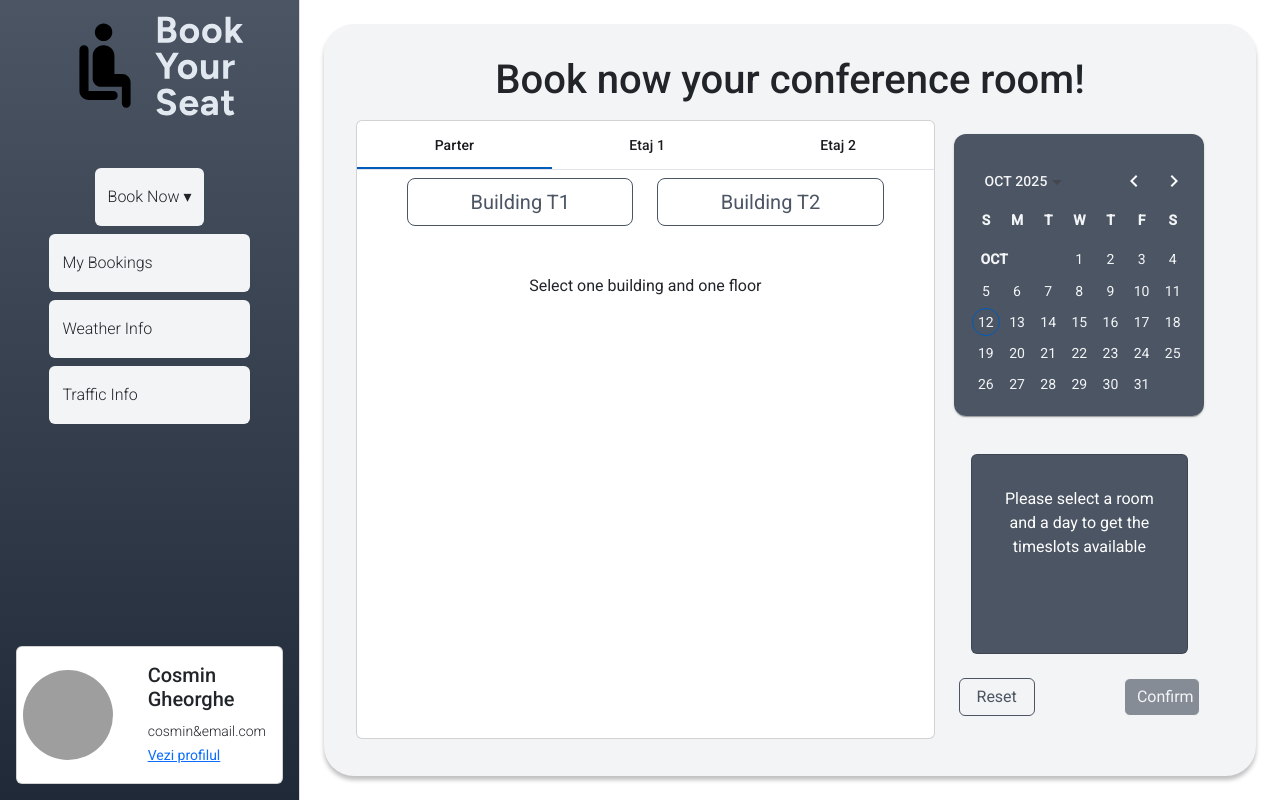
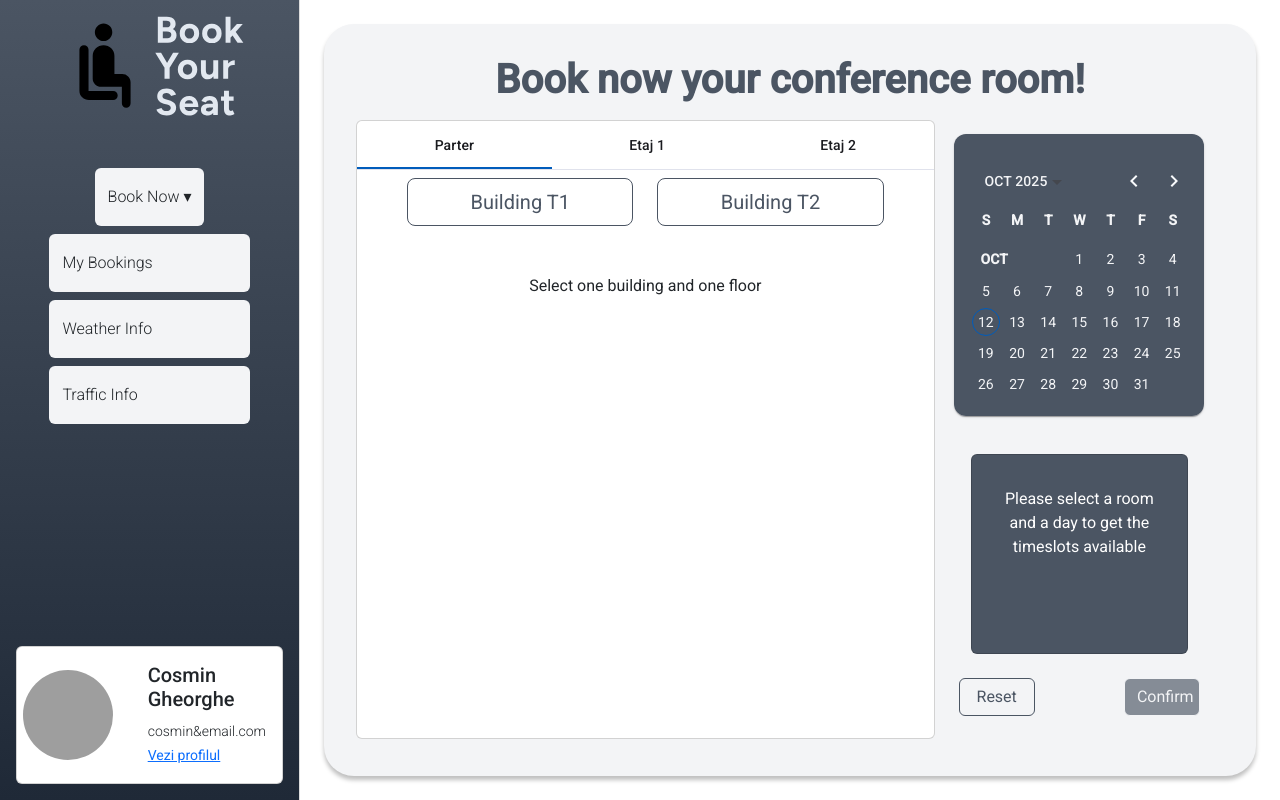
Before and after one commit to ITSSBackToSchool/echipa-3-frontend, an Angular app: page /conference-rooms in a window 1280 px wide. Built offline with nearby package versions, Linux system fonts and the light colour scheme; grey boxes are pictures that could not be loaded.

Commit message:
Change Home Page, added adress, and font for Confference Room Page

```diff
--- a/src/app/pages/conference-rooms/conference-rooms.component.css
+++ b/src/app/pages/conference-rooms/conference-rooms.component.css
@@ -4,6 +4,9 @@
   height: 100%;
   box-shadow: 0 4px 4px rgba(0,0,0,0.25);
   border-radius: 30px;
+}
+h1 {
+  color: #4b5563;
 }
 .container {
   height: 100vh;
--- a/src/app/pages/conference-rooms/conference-rooms.component.html
+++ b/src/app/pages/conference-rooms/conference-rooms.component.html
@@ -1,7 +1,7 @@
 <div class="container p-4">
   <div class="main">
     <div class="row mb-2 text-center">
-      <h1>Book now your conference room!</h1>
+      <h1 class="fs-1 fw-semibold">Book now your conference room!</h1>
     </div>
     <div class="d-flex" style="height: 90%">
       <div class="col-8 card card-tabs-rooms">
--- a/src/app/pages/home/home.component.ts
+++ b/src/app/pages/home/home.component.ts
@@ -1,6 +1,8 @@
 import { Component, OnInit } from '@angular/core';
 import { CommonModule } from '@angular/common';
 import { RouterLink } from '@angular/router';
+
+const COMPANY_ADDRESS = 'Aleea Țibleș nr.3';
 
 type Reservation = {
   id: number;
@@ -170,6 +172,6 @@ export class HomeComponent implements OnInit {
       timeLabel = `${fmt(s)}–${fmt(e)}`;
     }
 
-    return { exists: true, isOffice, title, sub: '', dayLabel, timeLabel };
+    return { exists: true, isOffice, title, sub: COMPANY_ADDRESS, dayLabel, timeLabel };
   }
 }
```
